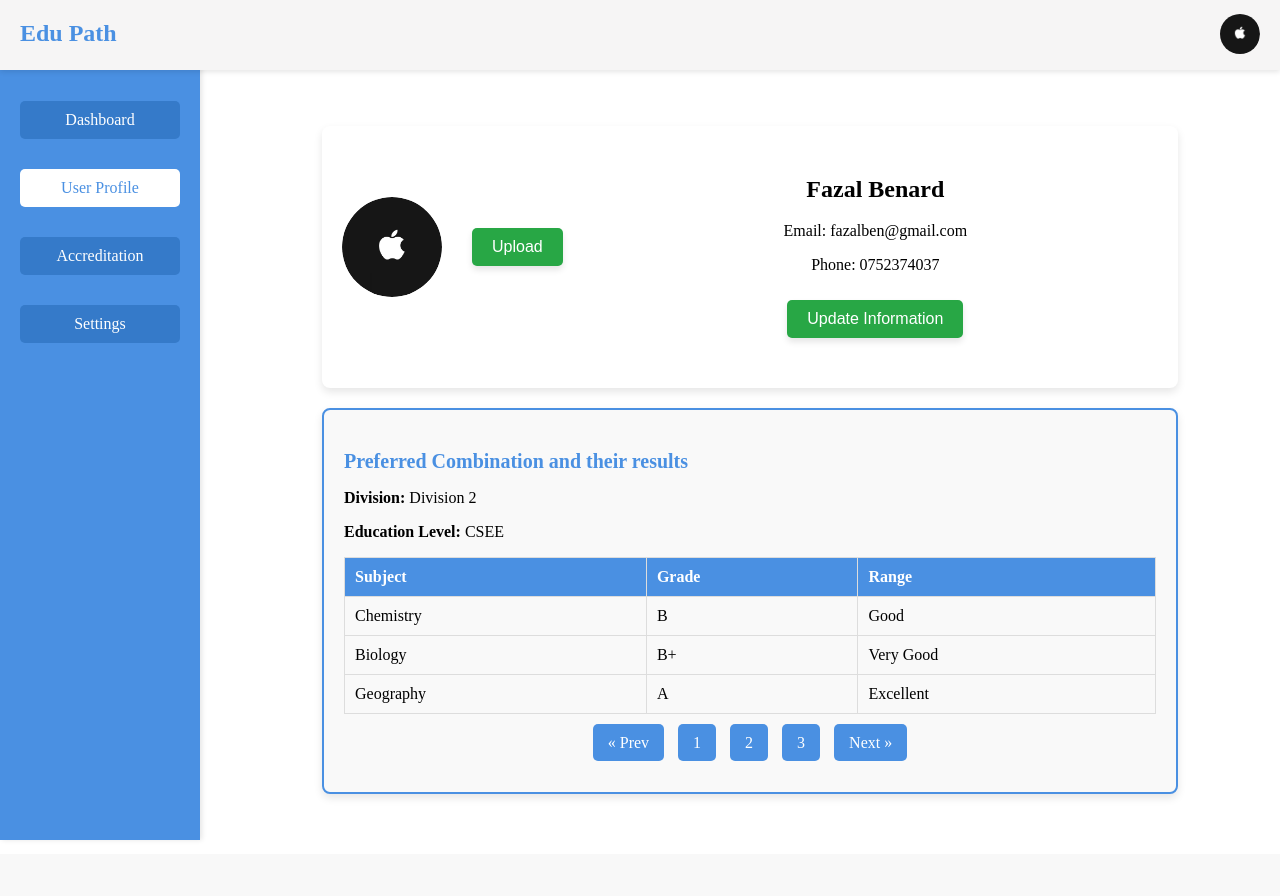
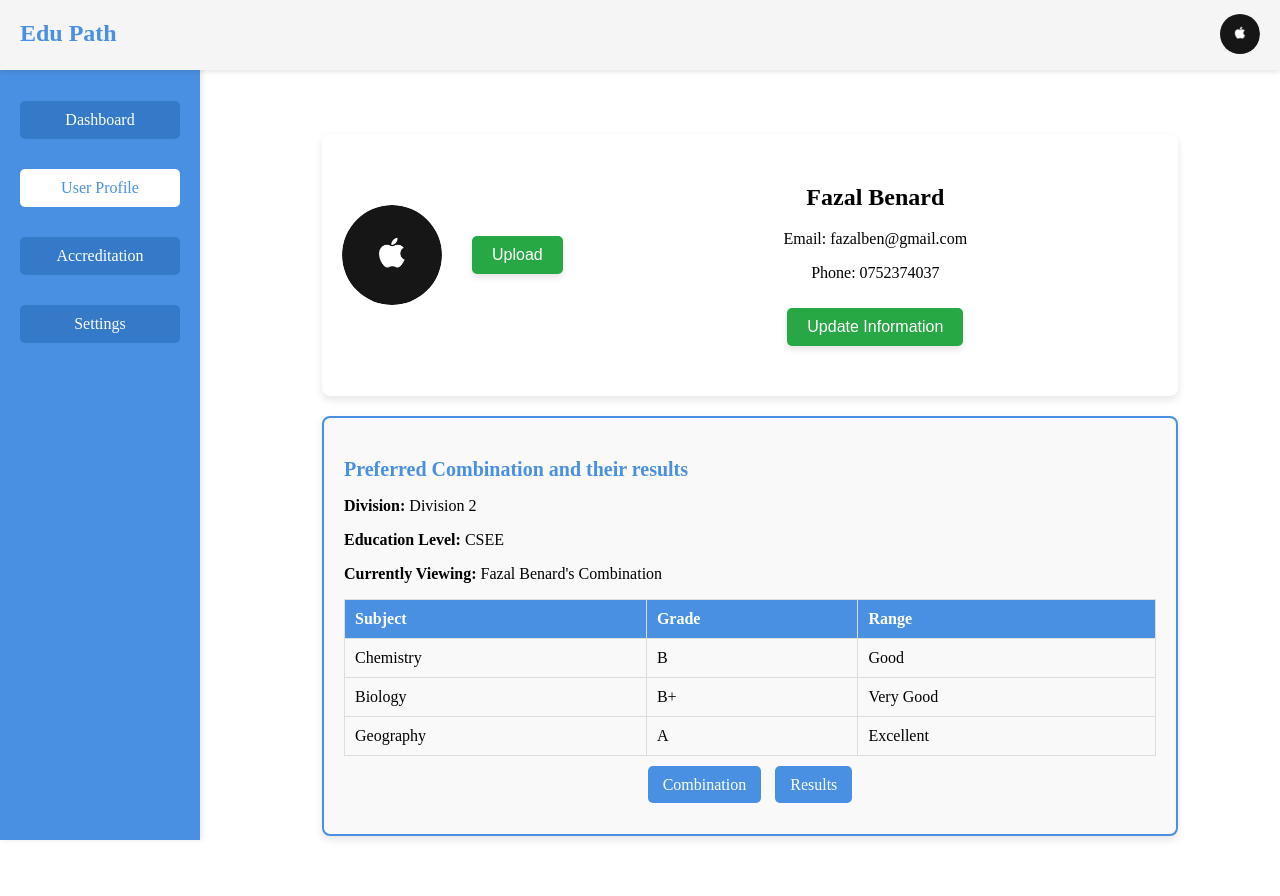
Before and after one commit to A1-mac/Edu-path-1, a PHP site: page /home.php in a window 1280 px wide. Before the commit the page ends 840 px from the top, so only its background shows below. Run offline with PHP 8.4, Linux system fonts and the light colour scheme; a user stored in the database is signed in; data comes from the database, SQL or seed files in the repository.

Commit message:
Final Edits

```diff
--- a/credit.php
+++ b/credit.php
@@ -157,7 +157,7 @@
                     while ($row = $result->fetch_assoc()) {
                         echo "<tr>";
                         echo "<td>" . htmlspecialchars($row['university_name']) . "</td>";
-                        echo "<td>" . htmlspecialchars($row['best_courses']) . "</td>";
+                        echo "<td>" . htmlspecialchars(str_replace(['[', ']', '"'], '', $row['best_courses'])) . "</td>";
                         echo "</tr>";
                     }
                 } else {
--- a/home.php
+++ b/home.php
@@ -63,6 +63,29 @@
 
 $stmt->close();
 
+// Fetch student results from student_results table
+$query = "SELECT subject_name, grade FROM student_results WHERE user_id = ?";
+$stmt = $conn->prepare($query);
+$stmt->bind_param("i", $user_id);
+$stmt->execute();
+$result = $stmt->get_result();
+
+$results_table_rows = '';
+if ($result->num_rows > 0) {
+    while ($row = $result->fetch_assoc()) {
+        $results_table_rows .= "
+            <tr>
+                <td>" . htmlspecialchars($row['subject_name']) . "</td>
+                <td>" . htmlspecialchars($row['grade']) . "</td>
+                <td>" . getGradeDescription($row['grade']) . "</td>
+            </tr>";
+    }
+} else {
+    $results_table_rows = "<tr><td colspan='3'>No results found.</td></tr>";
+}
+
+$stmt->close();
+
 // Close the database connection
 $conn->close();
 
@@ -77,8 +100,8 @@
         default: return 'Unknown';
     }
 }
+?>
 
-?>
 
 <!DOCTYPE html>
 <html lang="en">
@@ -131,8 +154,15 @@
     </ul>
     </div>
 
+
     <div class="main-content">
-        <div class="container" style="margin-top: 140px;">
+        <div class="container" style="<?php
+                    if (isset($_GET['view']) && $_GET['view'] == 'results') {
+                        echo 'margin-top: 380px;';
+                    } else {
+                        echo 'margin-top: 190px;';
+                    }
+                    ?>">
             <div class="card">
             <div class="user-profile">
     <div class="profile-picture"
@@ -217,7 +247,15 @@
                     <!-- Display Division and Education Level -->
                 <p><strong>Division:</strong> <?php echo $division ? "Division $division" : 'N/A'; ?></p>
                 <p><strong>Education Level:</strong> <?php echo $education_level ? $education_level : 'N/A'; ?></p>
-
+                <p><strong>Currently Viewing:</strong>
+                <?php
+                    if (isset($_GET['view']) && $_GET['view'] == 'results') {
+                        echo htmlspecialchars($user['name']).'\'s Results';
+                    } else {
+                        echo htmlspecialchars($user['name']).'\'s Combination';
+                    }
+                    ?>
+                </p>
 
                 <table class="notifications-table">
                     <thead>
@@ -228,17 +266,20 @@
                         </tr>
                     </thead>
                     <tbody>
-                    <?php echo $table_rows; ?>
-                    </tbody>
-                </table>
+                    <?php
+                    if (isset($_GET['view']) && $_GET['view'] == 'results') {
+                        echo $results_table_rows;
+                    } else {
+                        echo $table_rows;
+                    }
+                    ?>
+                </tbody>
+            </table>
 
-                <div class="pagination">
-                    <a href="#">&laquo; Prev</a>
-                    <a href="#">1</a>
-                    <a href="#">2</a>
-                    <a href="#">3</a>
-                    <a href="#">Next &raquo;</a>
-                </div>
+            <div class="pagination">
+                <a href="?view=combination">Combination</a>
+                <a href="?view=results">Results</a>
+            </div>
             </div>
         </div>
     </div>
--- a/new_user1.php
+++ b/new_user1.php
@@ -57,11 +57,11 @@
         empty($combination3) || empty($grade3)) {
         $edu_errors[] = "All preferred combinations and grades are required.";
     }
-    $valid_grades = ['A', 'A+', 'B', 'B+', 'C', 'D', 'E', 'F'];
+    $valid_grades = ['A', 'B', 'C', 'D', 'E', 'F'];
     if (!in_array(strtoupper($grade1), $valid_grades) ||
         !in_array(strtoupper($grade2), $valid_grades) ||
         !in_array(strtoupper($grade3), $valid_grades)) {
-        $edu_errors[] = "Invalid grade(s) for preferred combinations. Allowed: A, A+, B, B+, C, D, E, F.";
+        $edu_errors[] = "Invalid grade(s) for preferred combinations. Allowed: A, B, C, D, E, F.";
     }
 
     // ---------- Process Student Results ----------
@@ -312,7 +312,7 @@
       var subjectFieldsDiv = document.getElementById('subjectFields');
       var subjects = [];
       if (track === 'Arts') {
-        subjects = ["History", "Geography", "Literature", "Economics", "Civic Education", "Religious Studies", "Fine Arts", "Music"];
+        subjects = ["History", "Geography", "Literature", "Economics", "Civic Education", "Religious Studies", "Fine Arts", "Kiswahili"];
       } else if (track === 'Science') {
         subjects = ["Physics", "Chemistry", "Biology", "Mathematics", "Geography", "English", "ICT", "Technical Drawing"];
       } else if (track === 'Business') {
```
Also changed, not shown: 1 other file.
